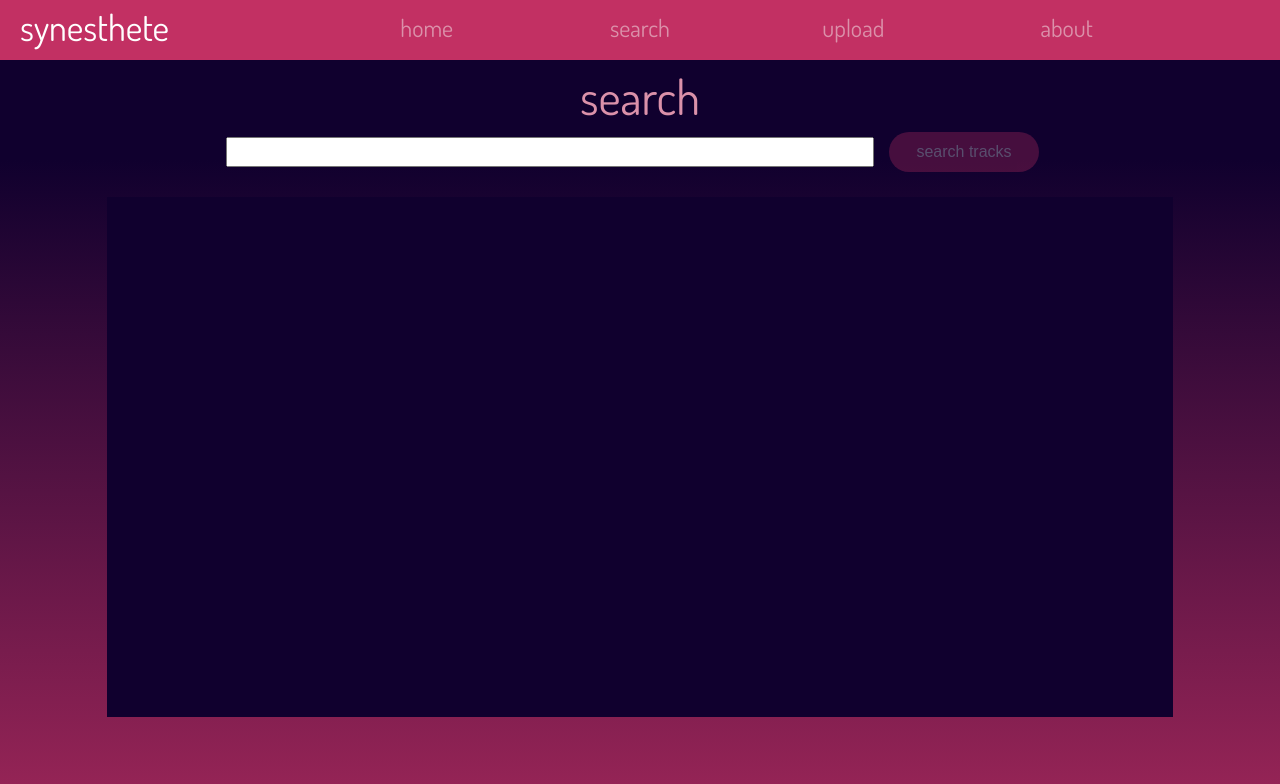
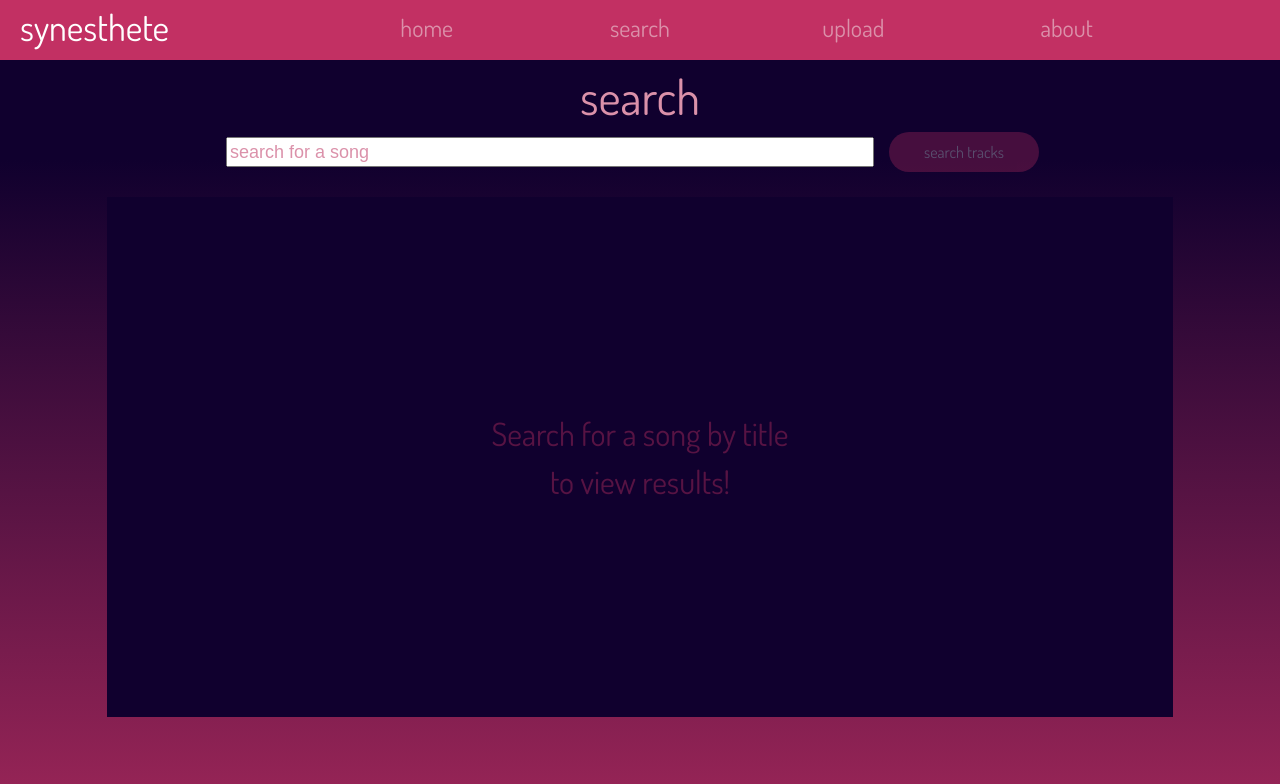
Before and after one commit to LucilleN/synesthete, a React (Create React App) app: page /search in a window 1280 px wide. Shown: the top 784 px of the page. Built offline with nearby package versions, Linux system fonts and the light colour scheme; the HTML template or start-up script is replaced by a standard one.

Commit message:
Create default text and messages to show when there are no results displayed

```diff
--- a/src/components/SearchResultRow.js
+++ b/src/components/SearchResultRow.js
@@ -6,8 +6,11 @@ import { withStyles } from '@material-ui/core/styles'
 const styles = theme => ({
   row: {
     background: theme.palette.light.pink,
-    padding: 4,
+    padding: '4px 16px',
     margin: 2,
+    display: 'flex',
+    flexDirection: 'row',
+    justifyContent: 'space-between',
     '&:hover': {
        background: theme.palette.white,
     },
@@ -29,6 +32,9 @@ const SearchResultRow = props => {
       <Typography id={songID} className={classes.text}>
         "{songName}," Artist: {artistName}
       </Typography>
+      <Typography>
+        {">>> Visualize This Sample >>>"}
+      </Typography>
     </Grid>
   )
 }
--- a/src/components/SearchResults.js
+++ b/src/components/SearchResults.js
@@ -9,14 +9,51 @@ const styles = theme => ({
   searchResults: {
     display: 'flex',
     flexWrap: 'wrap',
-    marginTop: '1rem'
+    marginTop: '1rem',
+  },
+  noResults: {
+    display: 'flex',
+    marginTop: '1rem',
+    alignItems: 'center',
+    textAlign: 'center',
+    justifyContent: 'center',
+    width: '100%'
+  },
+  message: {
+    textAlign: 'center',
+    fontSize: '2rem',
+    color: theme.palette.dark.pink,
+    opacity: 0.4,
+    width: '30%'
   }
 })
 
 const SearchResults = props => {
 
-  const { classes, results, onTrackSelect } = props
+  const { classes, results, submitted, onTrackSelect } = props
 
+  if (!submitted) {
+    return (
+      <div className={classes.noResults}>
+        <Typography className={classes.message}>
+          Search for a song by title to view results!
+        </Typography>
+      </div>
+    )
+
+  }
+
+  else if (submitted && results.length === 0) {
+    return (
+      <div className={classes.noResults}>
+        <Typography className={classes.message}>
+          Sorry, there are no songs that match your query
+        </Typography>
+      </div>
+    )
+  }
+
+  else {
     return (
       <div className={classes.searchResults}>
         <Grid container>
@@ -34,4 +71,6 @@ const SearchResults = props => {
     )
   }
 
+}
+
 export default withStyles(styles)(SearchResults)
--- a/src/pages/Search.js
+++ b/src/pages/Search.js
@@ -31,6 +31,7 @@ const styles = theme => ({
     width: '50%',
     height: '1.5rem',
     color: theme.palette.light.pink,
+    fontSize: '1.125rem',
     '&:focus': {
       outline: 'none',
       border: `2px solid ${theme.palette.dark.pink}`,
@@ -85,17 +86,26 @@ const styles = theme => ({
 const SearchForm = (props) => {
 
   const { classes } = props
+  const defaultText = 'search for a song'
 
   const [error, setError] = useState(null) // so it's const even though error can change?
   const [query, setQuery] = useState('')
   const [songs, setSongs] = useState([])
   const [songSelected, setSongSelected] = useState(false)
   const [songID, setSongID] = useState(null)
-
-  const defaultText = 'search tracks'
+  const [showDefaultText, setShowDefaultText] = useState(true)
+  const [formSubmitted, setFormSubmitted] = useState(false)
 
   const handleQueryChange = event => setQuery(event.target.value)
-  // const handleFocus = event =>
+  const handleFocus = event => {
+    setShowDefaultText(false)
+  }
+  const handleFocusOut = event => {
+    console.log("handleFocusOut")
+    if (query === "") {
+      setShowDefaultText(true)
+    }
+  }
 
   const performQuery = async event => {
     event.preventDefault() // why?
@@ -112,6 +122,10 @@ const SearchForm = (props) => {
     } catch (error) {
       setError('Sorry, but something went wrong.')
     }
+  }
+
+  const handleFormSubmit = event => {
+    setFormSubmitted(true)
   }
 
   const handleTrackSelect = async event => {
@@ -132,9 +146,11 @@ const SearchForm = (props) => {
         </Typography>
 
         <Grid container justify="center" className={classes.searchBar}>
-          <input name="query" type="text" value={query} onChange={handleQueryChange} className={classes.searchField}/>
-          <button type="submit" disabled={!query} className={query ? classes.buttonEnabled : classes.buttonDisabled}>
-            search tracks
+          <input name="query" type="text" value={showDefaultText ? defaultText : query} onChange={handleQueryChange} className={classes.searchField} onFocus={handleFocus} onBlur={handleFocusOut}/>
+          <button type="submit" disabled={!query} className={query ? classes.buttonEnabled : classes.buttonDisabled} onClick={handleFormSubmit}>
+            <Typography>
+              search tracks
+            </Typography>
           </button>
         </Grid>
 
@@ -145,7 +161,7 @@ const SearchForm = (props) => {
         )}
 
         <Grid container xs={10} className={classes.resultsContainer}>
-          <SearchResults results={songs} onTrackSelect={handleTrackSelect}/>
+          <SearchResults results={songs} onTrackSelect={handleTrackSelect} submitted={formSubmitted}/>
         </Grid>
 
       </form>
```
Lines whose indentation alone changed are shown as unchanged.
